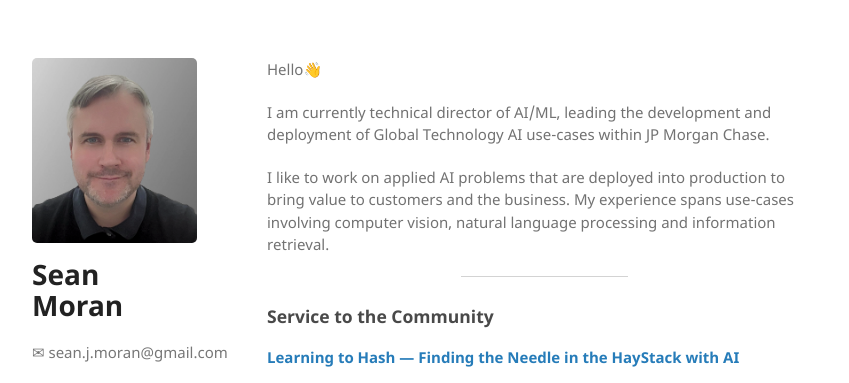
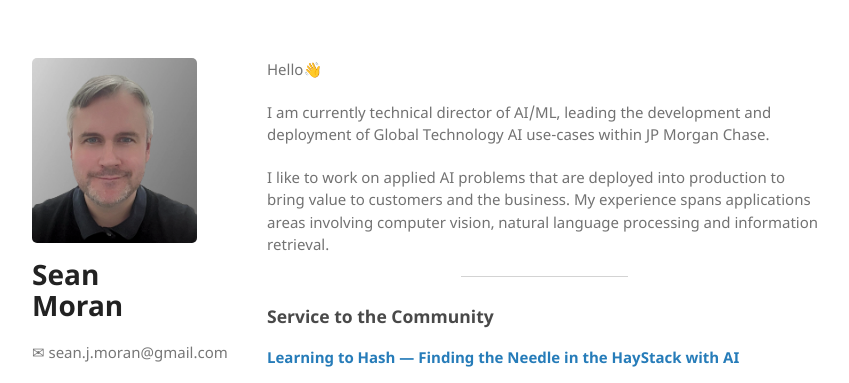
Before and after one commit to sjmoran/sjmoran.github.io, a Jekyll site: the page built from index.html, in a window 1280 px wide and 900 px high. Shown: the top 383 px of the window, without its empty margins (26-875 px from the left). Built offline with Jekyll 4.4.1, drawn with Linux system fonts in a browser that asks for light colours.

Commit message:
Update index.html

```diff
--- a/index.html
+++ b/index.html
@@ -7,7 +7,7 @@ Hello👋
 </p>
 <p>I am currently technical director of AI/ML, leading the development and deployment of Global Technology AI use-cases within JP Morgan Chase.
 </p>
-<p>I like to work on applied AI problems that are deployed into production to bring value to customers and the business. My experience spans use-cases involving computer vision, natural language processing and information retrieval.
+<p>I like to work on applied AI problems that are deployed into production to bring value to customers and the business. My experience spans applications areas involving computer vision, natural language processing and information retrieval.
 </p>
 <hr />
 
```
